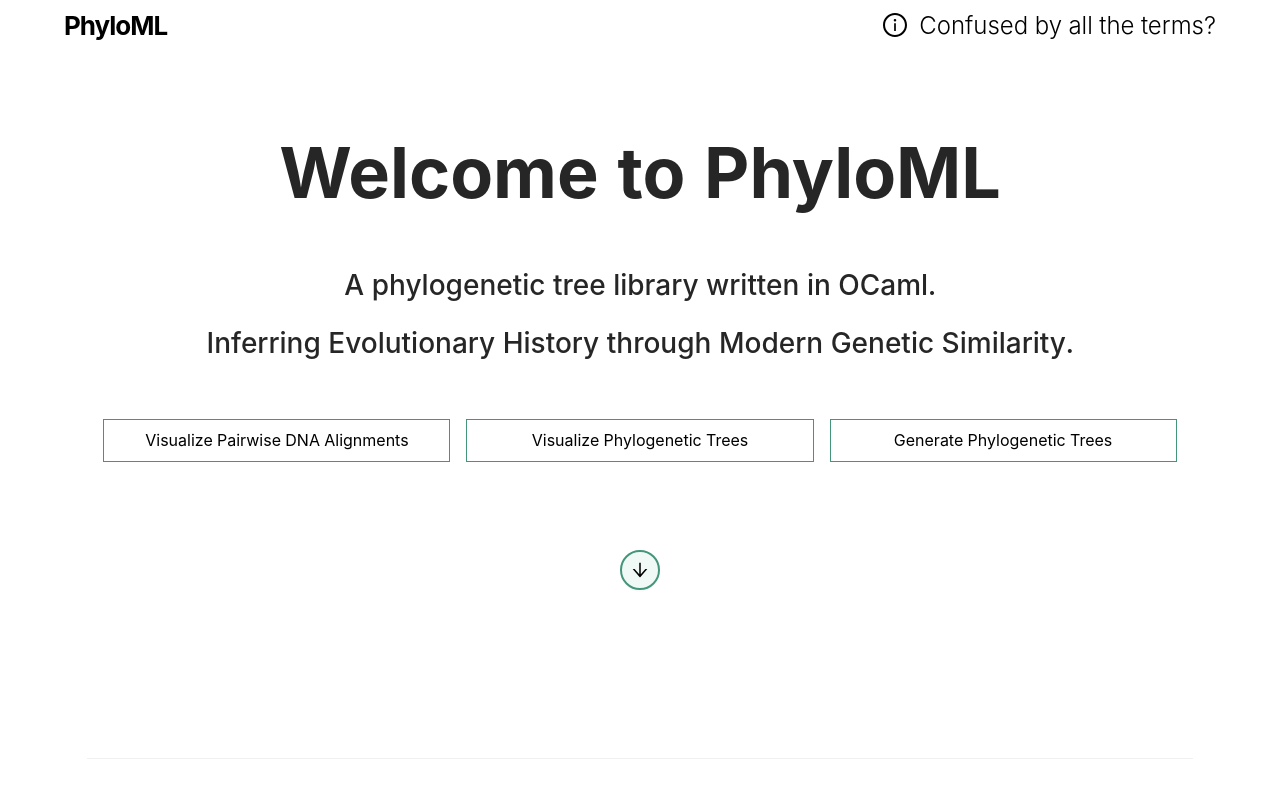
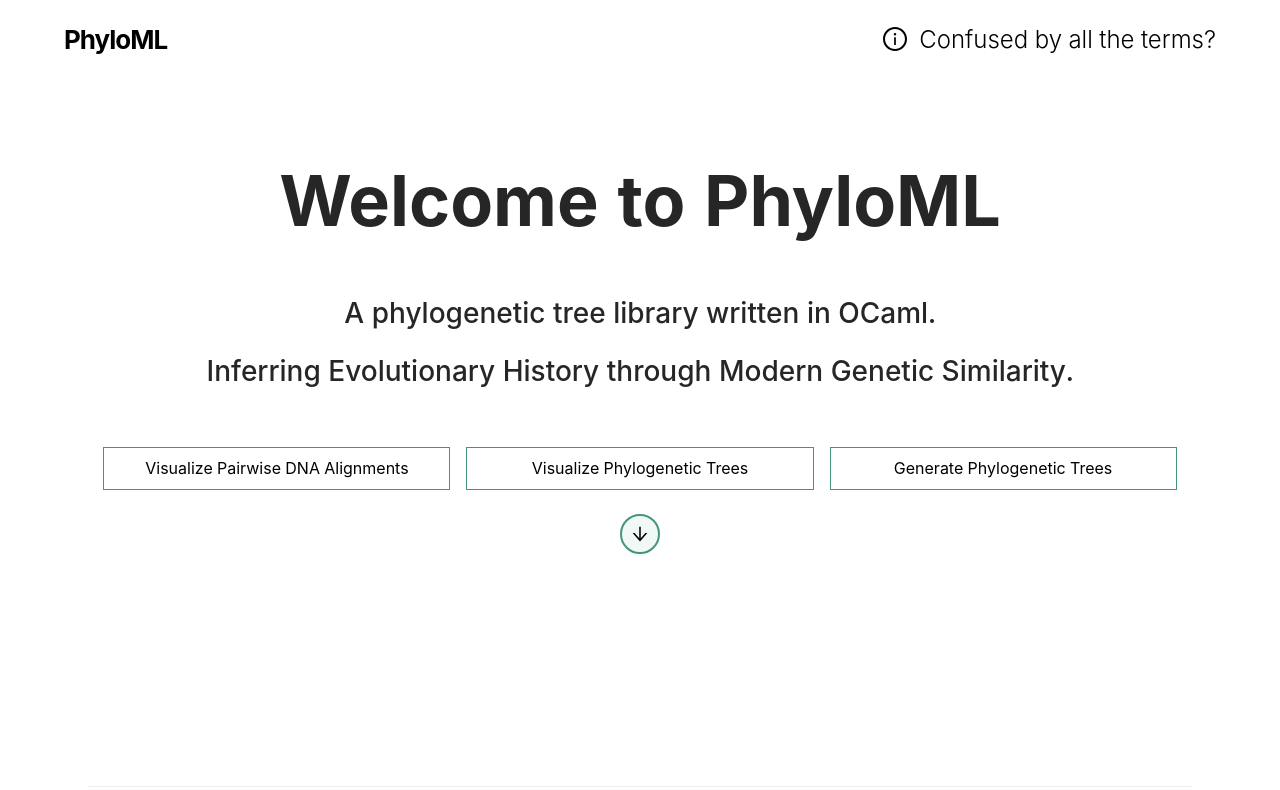
Before and after one commit to VF-S/phylo-lib-web, a React (Create React App) app: page / in a window 1280 px wide. Shown: the top 790 px of the page. Built offline with nearby package versions, Linux system fonts and the light colour scheme; what bs-platform would draw is missing.

Commit message:
header height

```diff
--- a/src/App.css
+++ b/src/App.css
@@ -13,7 +13,7 @@ html {
   padding-left: 5%;
   padding-right: 5%;
   font-size: 26px;
-  min-height: 2em;
+  min-height: 10vh;
   position: relative;
 }
 
@@ -76,7 +76,7 @@ a.tooltip {
 }
 
 .home-down {
-  margin-top: 10vh;
+  margin-top: 2vh;
 }
 
 h3 {
@@ -117,9 +117,6 @@ h1 {
   font-size: 1.5em;
 }
 
-.x {
-  color: hsl(159, 39%, 96%)
-}
 
 .offset {
   background-color: white;
```
